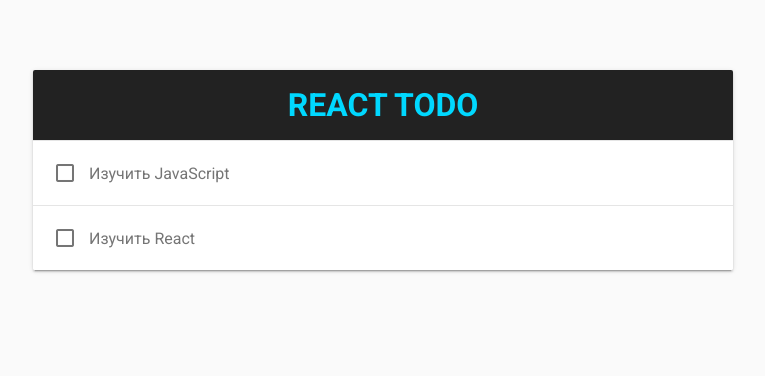
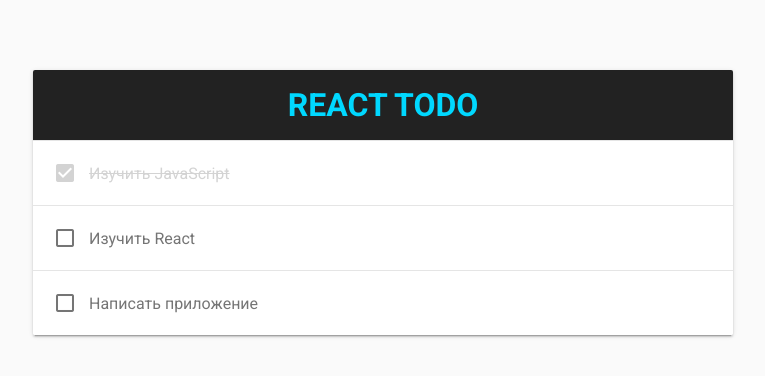
Before and after one commit to Elshad98/react-todo, a React app: page / in a window 1280 px wide. Shown: the top 376 px of the page, without its empty margins (257-1022 px from the left). Built offline with nearby package versions, Linux system fonts and the light colour scheme.

Commit message:
Created todos.js file. Changed components

```diff
--- a/src/components/App.js
+++ b/src/components/App.js
@@ -1,7 +1,10 @@
 import React from 'react';
 import PropTypes from 'prop-types';
+
 import Header from './Header.js';
 import Todo from './Todo.js';
+import todos from './todos.js';
+
 import '../styles/App.css';
 
 
@@ -11,15 +14,22 @@
 			<Header title={props.title} />
 
 			<section className="todo-list">
-				<Todo title={"Изучить JavaScript"} completed={true} />
-				<Todo title={"Изучить React"} completed={true} />
+				{props.todos.map((todo) => {
+					return <Todo key={todo.id} title={todo.title} completed={todo.completed} />
+				})
+				}
 			</section>
 		</main>
 	);
 }
 
 App.propTypes = {
-	title: PropTypes.string
+	title: PropTypes.string,
+	todos: PropTypes.arrayOf(PropTypes.shape({
+		id: PropTypes.number.isRequired,
+		title: PropTypes.string.isRequired,
+		completed: PropTypes.bool.isRequired
+	})).isRequired
 }
 
 App.defaultProps = {
--- /dev/null
+++ b/src/components/Button.js
@@ -0,0 +1,17 @@
+import React from 'react';
+import PropTypes from 'prop-types';
+
+const Button = function(props){
+	return (
+		<button className={props.className}>
+			<i className="material-icons">{props.icon}</i>
+		</button>
+	);
+};
+
+Button.propTypes = {
+	className : PropTypes.string,
+	icon : PropTypes.string
+};
+
+export default Button;
--- a/src/components/Checkbox.js
+++ b/src/components/Checkbox.js
@@ -4,7 +4,7 @@
 const Checkbox = function(props){
 	return (
 		<button className="checkbox icon">
-			<i className="material-icons">check_box_outline_blank</i>
+			<i className="material-icons">{props.checked ? 'check_box' : 'check_box_outline_blank'}</i>
 		</button>
 	);
 }
--- a/src/components/Todo.js
+++ b/src/components/Todo.js
@@ -1,16 +1,16 @@
 import React from 'react';
 import PropTypes from 'prop-types';
 import Checkbox from './Checkbox.js';
+import Button from './Button.js';
 
 const Todo = function(props){
 	return (
-		<div className="todo">
+		<div className={`todo${props.completed ? ' completed' : ''}`}>
 			<Checkbox checked={props.completed} />
 
 			<span className="todo-title">{props.title}</span>
-			<button className="delete icon">
-				<i className="material-icons">delete</i>
-			</button>
+
+			<Button className={"delete icon"} icon={"delet"} />
 		</div>
 	);
 };
--- /dev/null
+++ b/src/components/todos.js
@@ -0,0 +1,19 @@
+const todos = [
+	{
+		id: 1,
+		title: 'Изучить JavaScript',
+		completed: true
+	},
+	{
+		id: 2,
+		title: 'Изучить React',
+		completed: false
+	},
+	{
+		id: 3,
+		title: 'Написать приложение',
+		completed: false
+	}
+];
+
+export default todos;
--- a/src/index.js
+++ b/src/index.js
@@ -1,5 +1,7 @@
 import React from "react";
 import ReactDOM from "react-dom";
+
 import App from './components/App.js';
+import todos from './components/todos.js';
 
-ReactDOM.render(<App />, document.querySelector('#root'));
+ReactDOM.render(<App todos={todos} />, document.querySelector('#root'));
```
